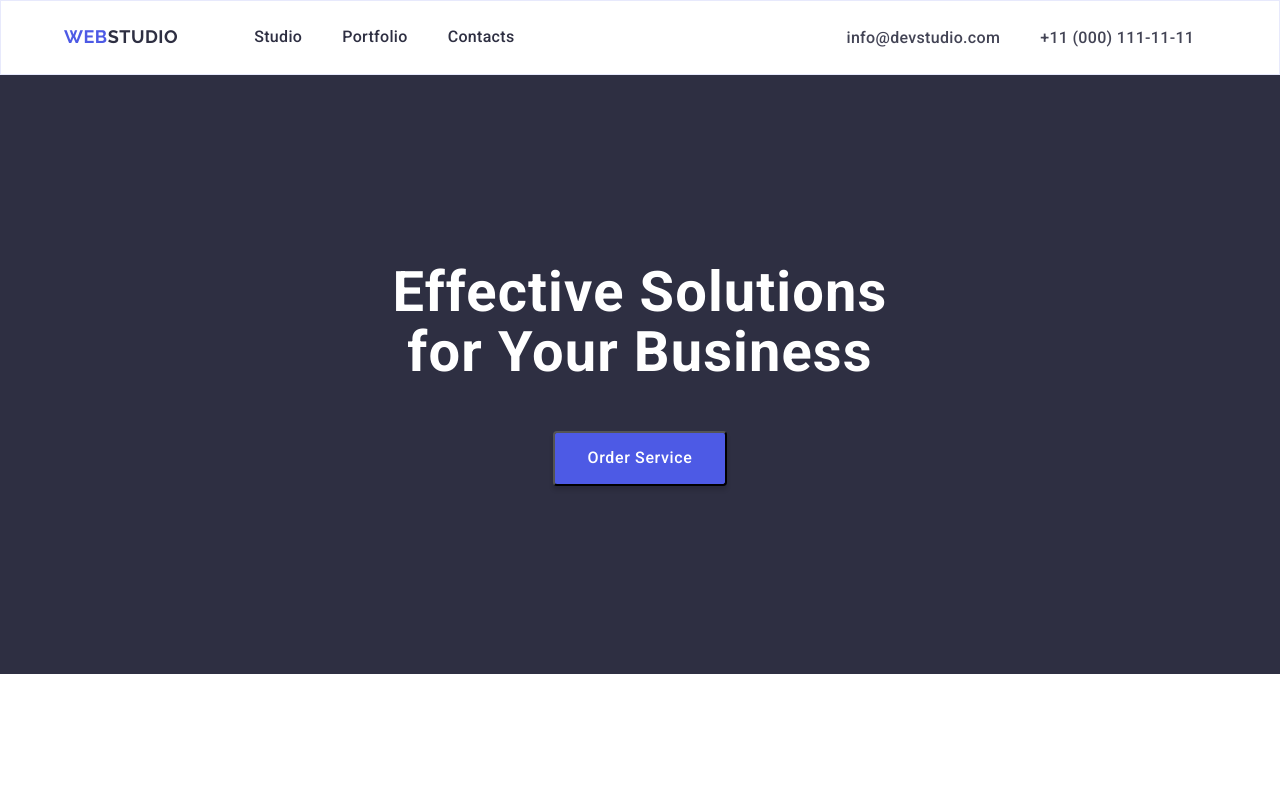
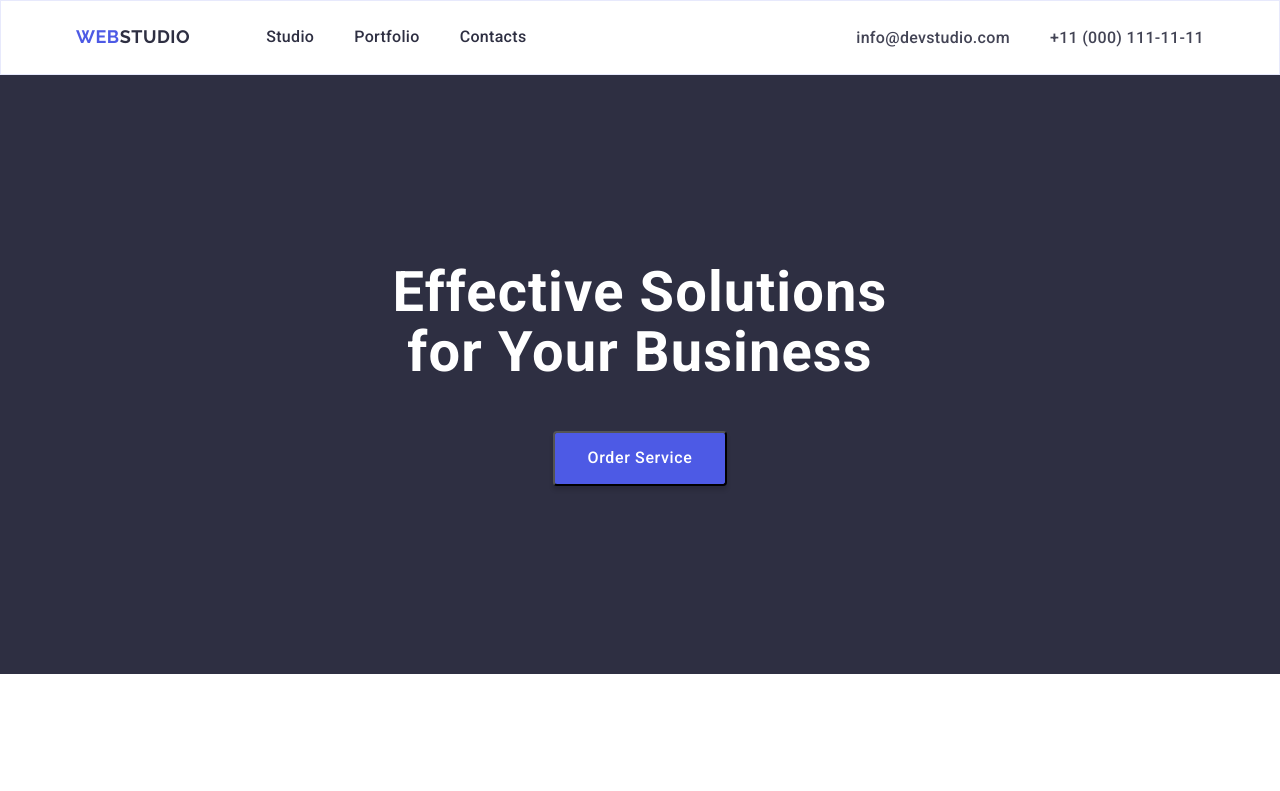
Before and after one commit to viowl/viowl-goit-markup-hw-03, a plain HTML site: page index.htm in a window 1280 px wide. Shown: the top 791 px of the page. Drawn offline with nearby package versions, Linux system fonts and the light colour scheme.

Commit message:
corection header

```diff
--- a/css/styles.css
+++ b/css/styles.css
@@ -66,8 +66,8 @@ img {
   margin-right: auto;
   margin-left: auto;
   width: 1152px;
-  /* padding-left: 12px;
-  padding-right: 12px; */
+  padding-left: 12px;
+  padding-right: 12px;
   align-items: baseline;
   /* outline: 2px solid tomato; */
 }
@@ -137,7 +137,7 @@ img {
 }
 
 .header-contact {
-  margin-left: 332px;
+  margin-left: auto;
   gap: 40px;
 }
 
```
